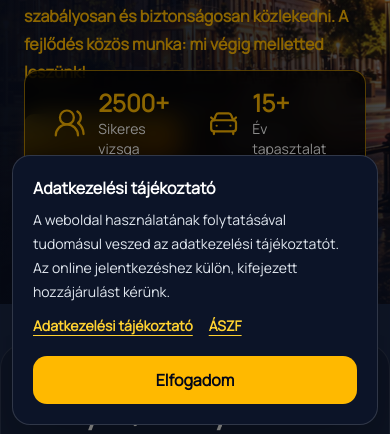
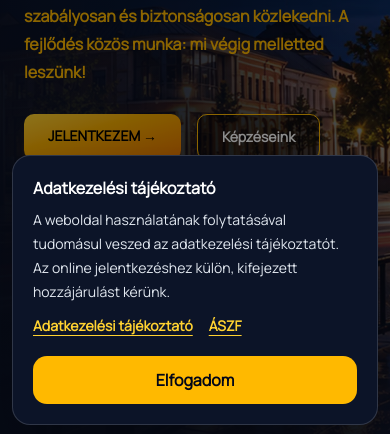
Before and after one commit to kicska82-lang/premiumautosikola, a Next.js app: page / in a window 390 px wide. Shown: the part 407-841 px from the top of the page. Built offline with nearby package versions, Linux system fonts and the light colour scheme; no server answers; the database is empty.

Commit message:
Fix hero overlap on narrow viewports

```diff
--- a/app/components/Hero.tsx
+++ b/app/components/Hero.tsx
@@ -35,7 +35,7 @@ export default function Hero({ hero, stats }: { hero: HeroContent | null; stats:
     <div className="absolute inset-0 -z-20 bg-gradient-to-r from-[#0a1124]/95 via-[#0a1124]/72 via-45% to-[#0a1124]/10" />
     <div className="absolute inset-0 -z-20 bg-gradient-to-t from-[#0a1124]/85 via-transparent to-[#0a1124]/35" />
 
-    <div className="relative mx-auto flex min-h-[540px] max-w-[1600px] flex-col px-6 pb-36 pt-20 lg:min-h-[570px] lg:px-10 lg:pt-24">
+    <div className="relative mx-auto flex min-h-[540px] max-w-[1600px] flex-col px-6 pb-8 pt-20 md:pb-36 lg:min-h-[570px] lg:px-10 lg:pt-24">
       <div className="relative z-10 max-w-3xl">
         <p className="mb-4 text-[10px] font-bold uppercase tracking-[0.45em] text-amber-400">{hero.badge}</p>
         <h1 className="whitespace-pre-line text-xl font-black uppercase italic leading-[0.95] tracking-tight sm:text-2xl lg:text-3xl xl:text-4xl">{hero.title}</h1>
@@ -52,7 +52,7 @@ export default function Hero({ hero, stats }: { hero: HeroContent | null; stats:
         </div>
       </div>
     </div>
-    {stats.length > 0 && <div className="absolute bottom-10 left-1/2 z-20 w-[calc(100%-3rem)] max-w-[1500px] -translate-x-1/2 rounded-xl border border-amber-400/60 bg-black/75 px-4 py-4 backdrop-blur-md">
+    {stats.length > 0 && <div className="relative z-20 mx-auto mb-8 w-[calc(100%-3rem)] max-w-[1500px] rounded-xl border border-amber-400/60 bg-black/75 px-4 py-4 backdrop-blur-md md:absolute md:bottom-10 md:left-1/2 md:mb-0 md:-translate-x-1/2">
       <div className="grid grid-cols-2 gap-y-4 md:grid-cols-4">{stats.slice(0, 4).map((stat, index) => { const Icon = statIcons[index] ?? Star; return <div key={stat.title} className="flex items-center justify-center gap-3 border-amber-400/25 px-3 md:border-r last:border-0"><Icon className="h-9 w-9 text-amber-400" strokeWidth={1.6} /><div><p className="text-2xl font-black text-amber-400">{stat.number}{stat.suffix}</p><p className="text-sm text-white">{stat.title}</p></div></div>; })}</div>
     </div>}
   </section>;
```
